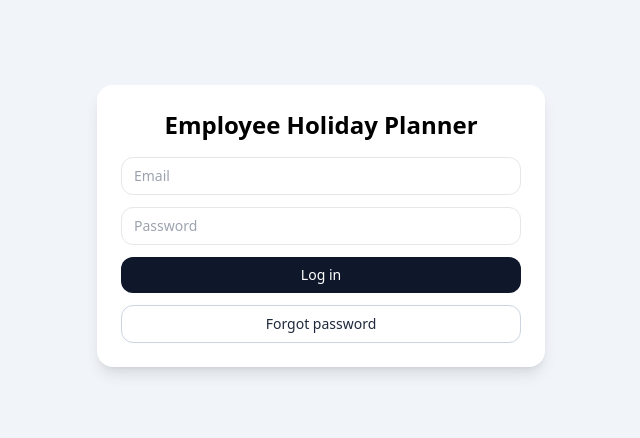
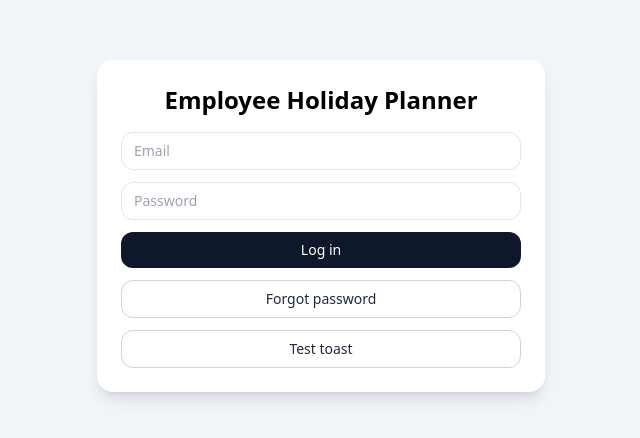
Before and after one commit to lkuklaexert/Holiday-Planner, a React (Vite) app: page / in a window 1280 px wide. Shown: the part 174-612 px from the top of the page, without its empty margins (319-959 px from the left). Built offline with nearby package versions, Linux system fonts and the light colour scheme.

Commit message:
test(notification): HR-010G add toast test trigger

```diff
--- a/src/App.jsx
+++ b/src/App.jsx
@@ -1456,6 +1456,16 @@
             <button type="button" onClick={handleResetPassword} className="w-full rounded-xl border border-slate-300 bg-white px-3 py-2 text-sm font-medium text-slate-800">
               Forgot password
             </button>
+            <Button
+              type="button"
+              variant="outline"
+              className="w-full"
+              onClick={() => showToast("Toast system is working correctly.", "success")}
+            >
+              Test toast
+            </Button>
+
+
           </div>
         </form>
       </div>
```
